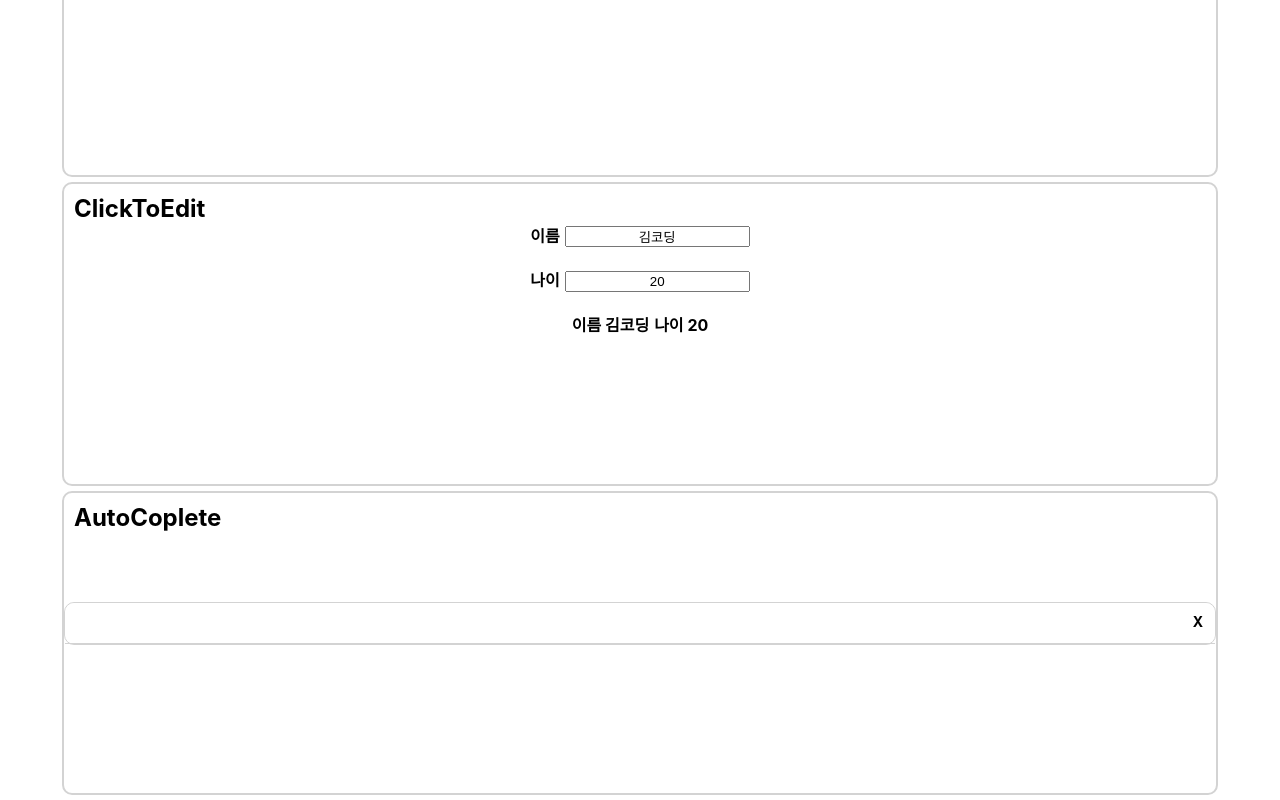
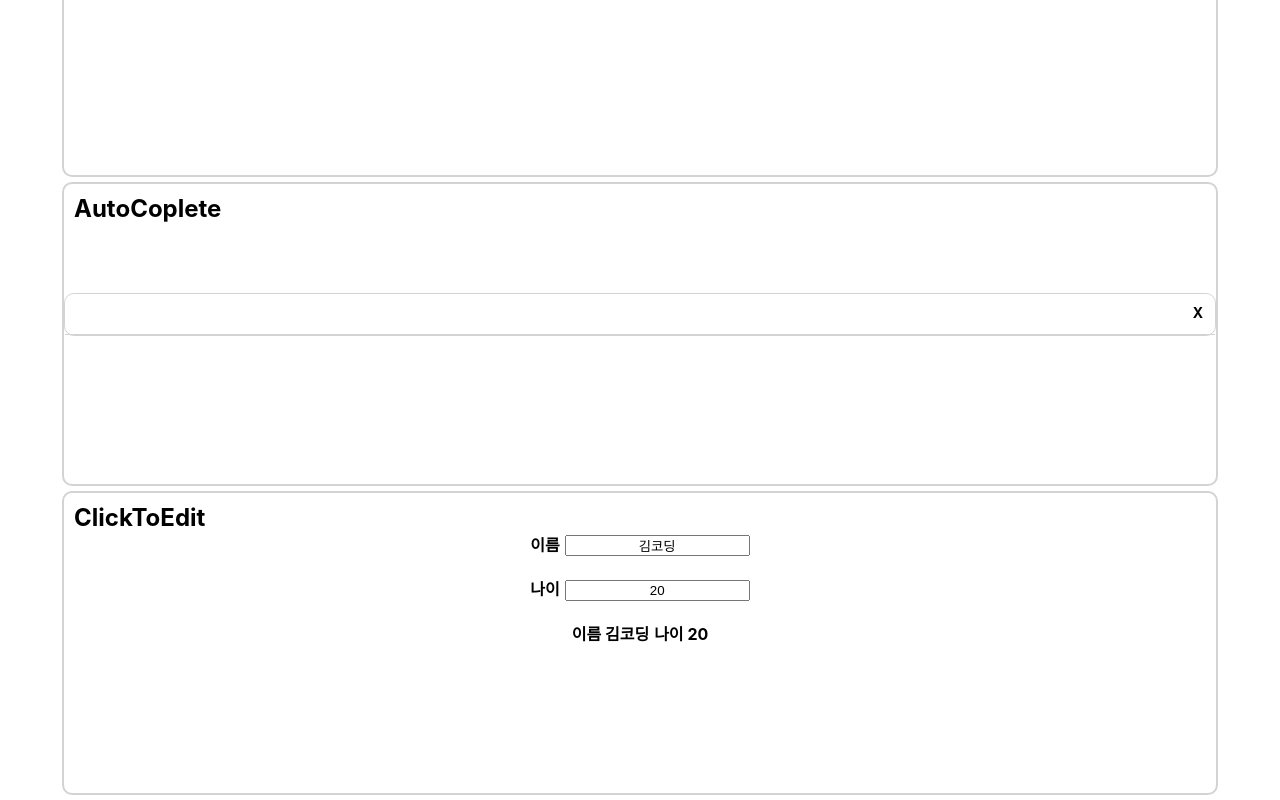
Before and after one commit to guno517/wanted_pre_onboarding, a React (Create React App) app: page / in a window 1280 px wide. Shown: the part 1059-1859 px from the top of the page. Built offline with nearby package versions, Linux system fonts and the light colour scheme.

Commit message:
inputText 데이터 추가

```diff
--- a/src/App.js
+++ b/src/App.js
@@ -6,7 +6,16 @@ import ClickToEdit from "./component/ClickToEdit";
 import AutoComplete from "./component/AutoComplete";
 
 function App() {
-  const inputText = ["Javascript", "java", "python", "React", "Vue", "Kotlin"];
+  const inputText = [
+    "Javascript",
+    "java",
+    "python",
+    "React",
+    "Vue",
+    "중고A급",
+    "refurbished",
+    "rustic",
+  ];
 
   return (
     <div className="App">
@@ -14,8 +23,8 @@ function App() {
       <Modal />
       <Tab />
       <Tag />
+      <AutoComplete inputText={inputText} />
       <ClickToEdit />
-      <AutoComplete inputText={inputText} />
     </div>
   );
 }
```
